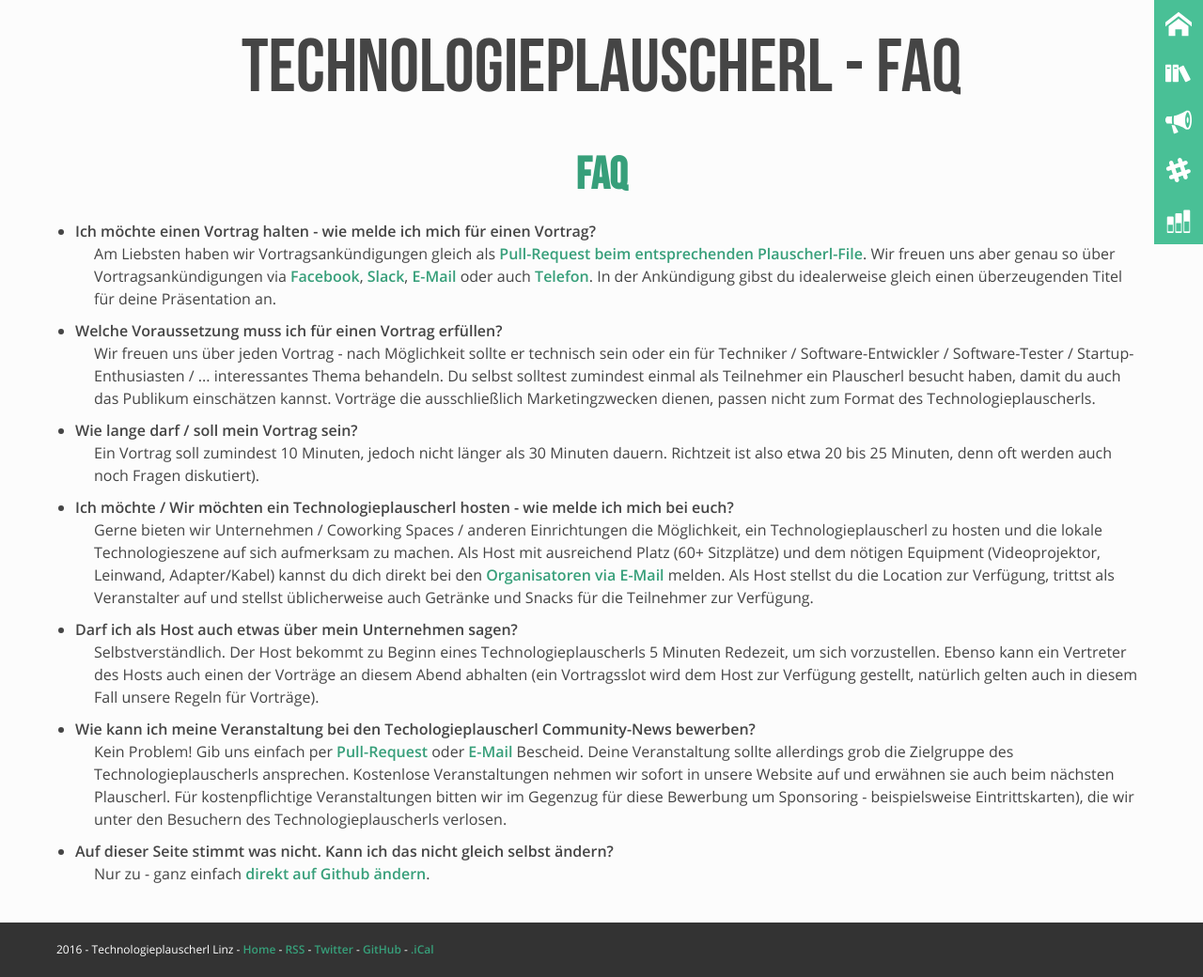
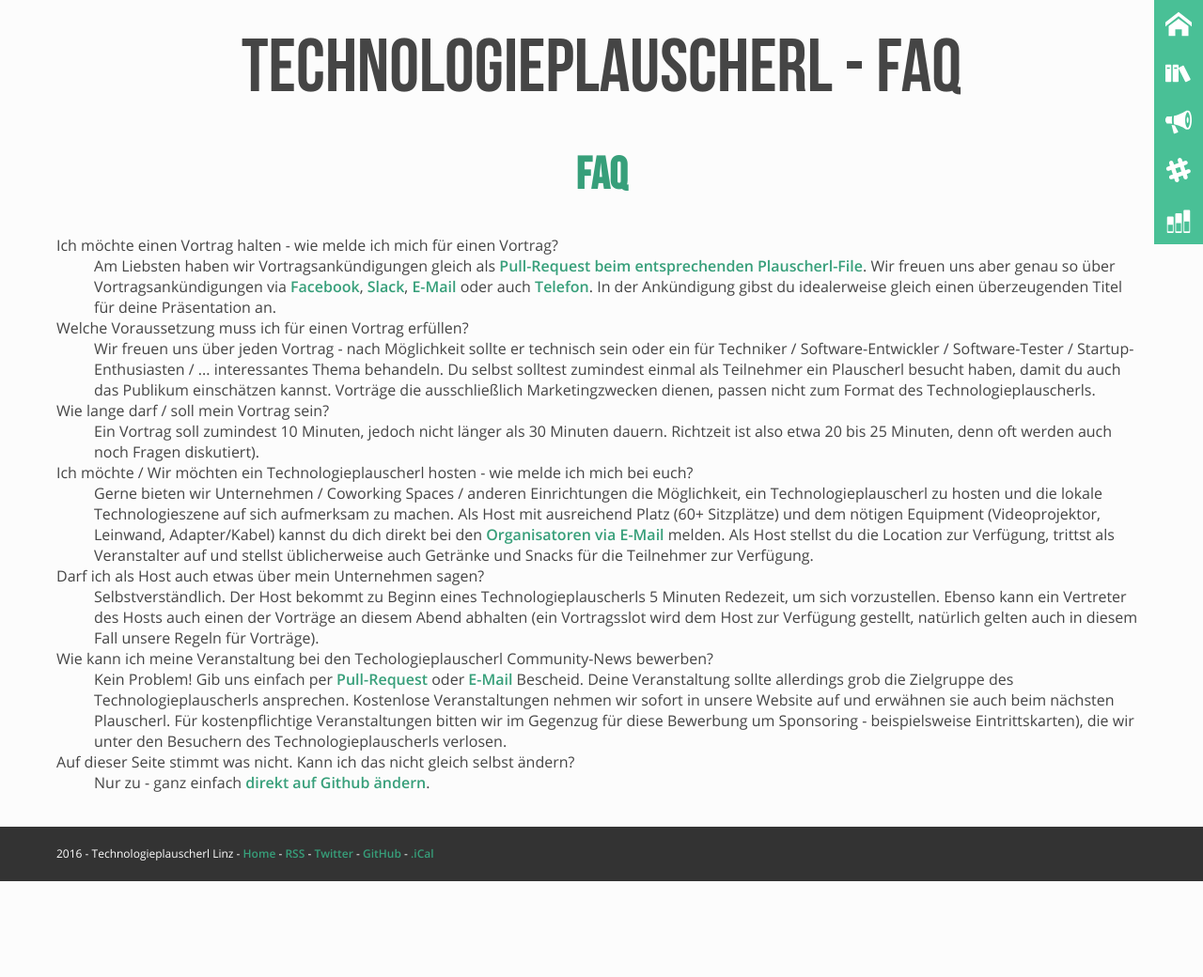
Before and after one commit to mericanAncer127/plauscherl, a Jekyll site: the page built from pages/faq.html, in a window 1280 px wide. Shown: the whole page at 94% size. Built offline with Jekyll 4.4.1, drawn with Linux system fonts in a browser that asks for light colours; after the commit the page ends 938 px from its top, so only the background shows below that.

Commit message:
dl vs ul

```diff
--- a/pages/faq.html
+++ b/pages/faq.html
@@ -5,8 +5,7 @@ permalink: /faq/
 ---
 <div class="grid">
 	<h2>FAQ</h2>
-	<ul class="faq">
-	  <li>
+	<dl class="faq">
   	<dt>Ich möchte einen Vortrag halten - wie melde ich mich für einen Vortrag?</dt>
   	<dd>
     	Am Liebsten haben wir Vortragsankündigungen gleich als
@@ -17,8 +16,6 @@ permalink: /faq/
 	    <a href="mailto:organizers@technologieplauscherl.at">E-Mail</a> oder auch <a href="tel:00436507236723">Telefon</a>.
 	    In der Ankündigung gibst du idealerweise gleich einen überzeugenden Titel für deine Präsentation an.
 	  </dd>
-    </li>
-	  <li>
   	<dt>Welche Voraussetzung muss ich für einen Vortrag erfüllen?</dt>
     <dd>
       Wir freuen uns über jeden Vortrag - nach Möglichkeit sollte er technisch sein oder ein für
@@ -26,15 +23,11 @@ permalink: /faq/
       Du selbst solltest zumindest einmal als Teilnehmer ein Plauscherl besucht haben, damit du auch das Publikum einschätzen kannst.
       Vorträge die ausschließlich Marketingzwecken dienen, passen nicht zum  Format des Technologieplauscherls.
     </dd>
-    </li>
-	  <li>
     <dt>Wie lange darf / soll mein Vortrag sein?</dt>
     <dd>
       Ein Vortrag soll zumindest 10 Minuten, jedoch nicht länger als 30 Minuten dauern.
       Richtzeit ist also etwa 20 bis 25 Minuten, denn oft werden auch noch Fragen diskutiert).
     </dd>
-    </li>
-	  <li>
     <dt>Ich möchte / Wir möchten ein Technologieplauscherl hosten - wie melde ich mich bei euch?</dt>
     <dd>
       Gerne bieten wir Unternehmen / Coworking Spaces / anderen Einrichtungen die Möglichkeit, ein Technologieplauscherl zu hosten
@@ -44,16 +37,12 @@ permalink: /faq/
       Als Host stellst du die Location zur Verfügung, trittst als Veranstalter auf
       und stellst üblicherweise auch Getränke und Snacks für die Teilnehmer zur Verfügung.
     </dd>
-    </li>
-	  <li>
     <dt>Darf ich als Host auch etwas über mein Unternehmen sagen?</dt>
     <dd>
       Selbstverständlich. Der Host bekommt zu Beginn eines Technologieplauscherls 5 Minuten Redezeit, um sich vorzustellen.
       Ebenso kann ein Vertreter des Hosts auch einen der Vorträge an diesem Abend abhalten
       (ein Vortragsslot wird dem Host zur Verfügung gestellt, natürlich gelten auch in diesem Fall unsere Regeln für Vorträge).
     </dd>
-    </li>
-	  <li>
     <dt>Wie kann ich meine Veranstaltung bei den Techologieplauscherl Community-News bewerben?</dt>
     <dd>
       Kein Problem! Gib uns einfach per <a href="https://github.com/technologieplauscherl/technologieplauscherl.github.io/blob/master/_data/community.yml">Pull-Request</a>
@@ -63,12 +52,9 @@ permalink: /faq/
       Für kostenpflichtige Veranstaltungen bitten wir im Gegenzug für diese Bewerbung um Sponsoring - beispielsweise Eintrittskarten),
       die wir unter den Besuchern des Technologieplauscherls verlosen.
     </dd>
-    </li>
-	  <li>
     <dt>Auf dieser Seite stimmt was nicht. Kann ich das nicht gleich selbst ändern?</dt>
     <dd>
       Nur zu - ganz einfach <a href="https://help.github.com/articles/editing-wiki-pages-via-the-online-interface/">direkt auf Github ändern</a>.
     </dd>
-    </li>
-	</ul>
+  </dl>
 </div>
```
Lines whose indentation alone changed are shown as unchanged.
